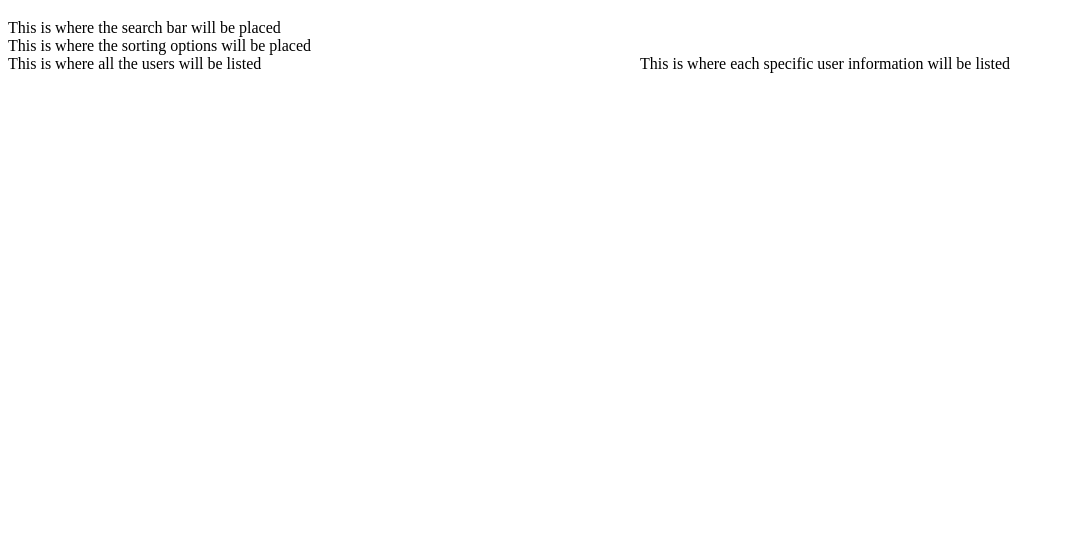
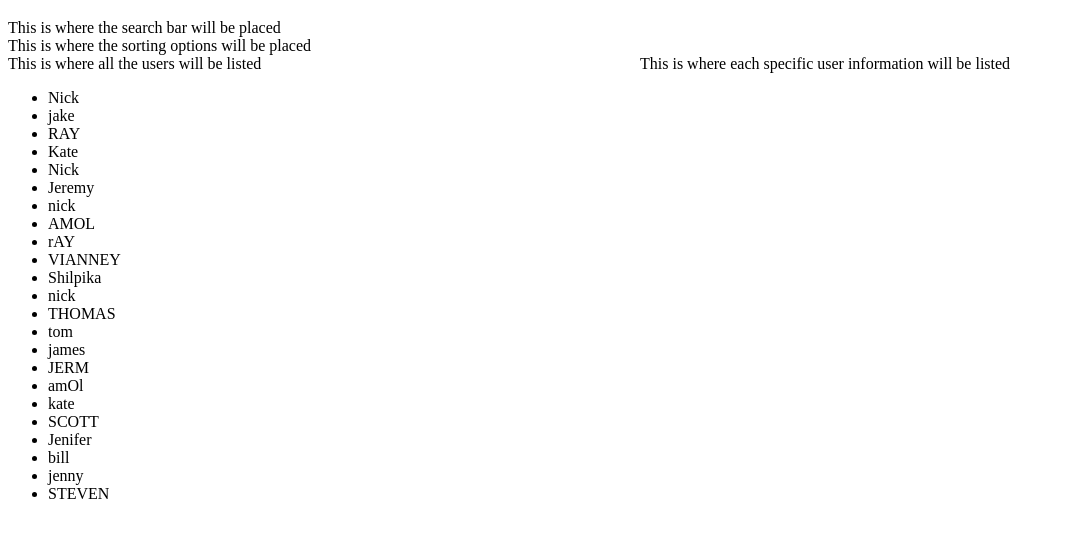
Before and after one commit to Aphinith/SortMyUsers, a website: page public/index.html in a window 1280 px wide. Shown: the part 61-598 px from the top of the page, without its empty margins (0-1065 px from the left). Drawn offline with Linux system fonts and the light colour scheme.

Commit message:
get list of names to show on page

```diff
--- a/public/index.html
+++ b/public/index.html
@@ -19,6 +19,8 @@
   <div class="container">
     <div class="all-users">
       This is where all the users will be listed
+      <ul class="all-usernames">
+      </ul>
     </div>
 
     <div class="user-info">
--- a/public/js/app.js
+++ b/public/js/app.js
@@ -1,5 +1,28 @@
-var header = document.getElementsByTagName("h1");
-console.log('this is header: ', header[0]);
-function test() {
-  alert('This is the header: ', header[0]);
-}
+document.addEventListener("DOMContentLoaded", function() {
+
+  var allUsers = ['Nick', 'jake', 'RAY', 'Kate', 'Nick',  'Jeremy', 'nick', 'AMOL', 'rAY', 'VIANNEY', 'Shilpika', 'nick', 'THOMAS', 'tom', 'james', 'JERM', 'amOl', 'kate', 'SCOTT', 'Jenifer', 'bill', 'jenny', 'STEVEN'];
+
+
+  for (var i = 0; i < allUsers.length; i++) {
+    var ul = document.getElementsByClassName("all-usernames")[0];
+    var li = document.createElement("li");
+    li.appendChild(document.createTextNode(allUsers[i]));
+    li.setAttribute("class", "username");
+    ul.appendChild(li);
+  }
+
+
+
+
+
+
+
+
+
+
+
+
+
+
+
+});
```
